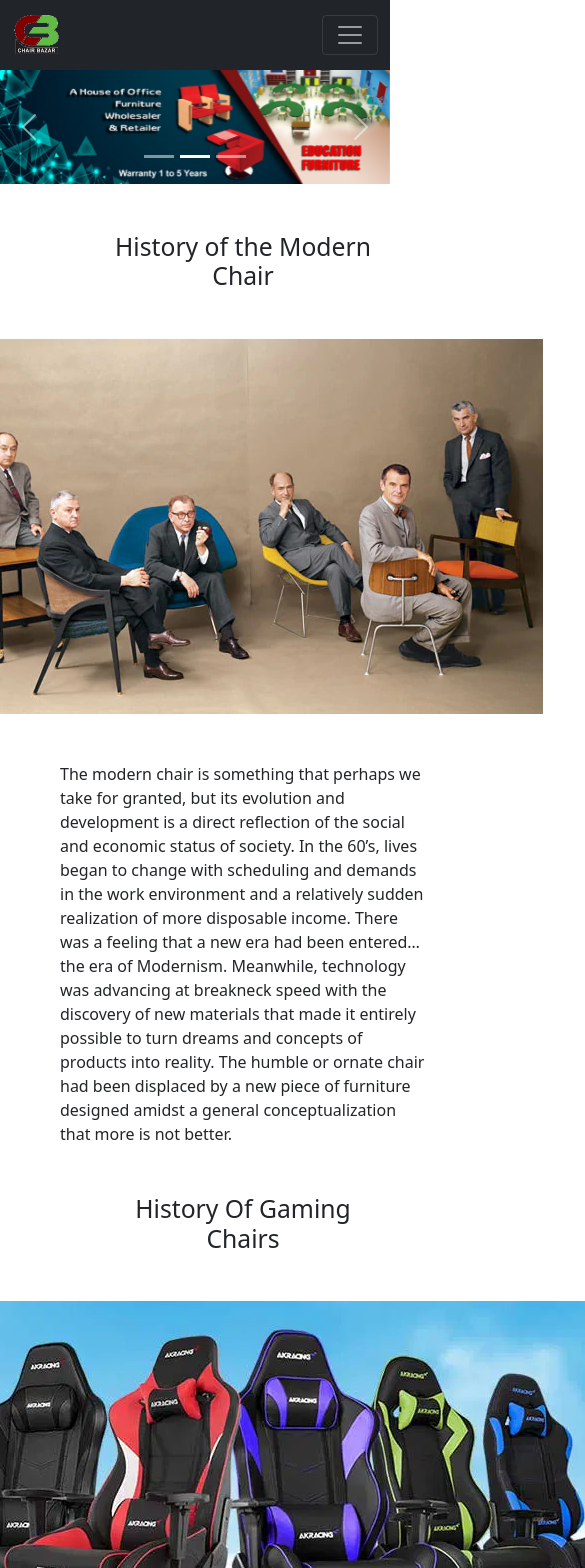
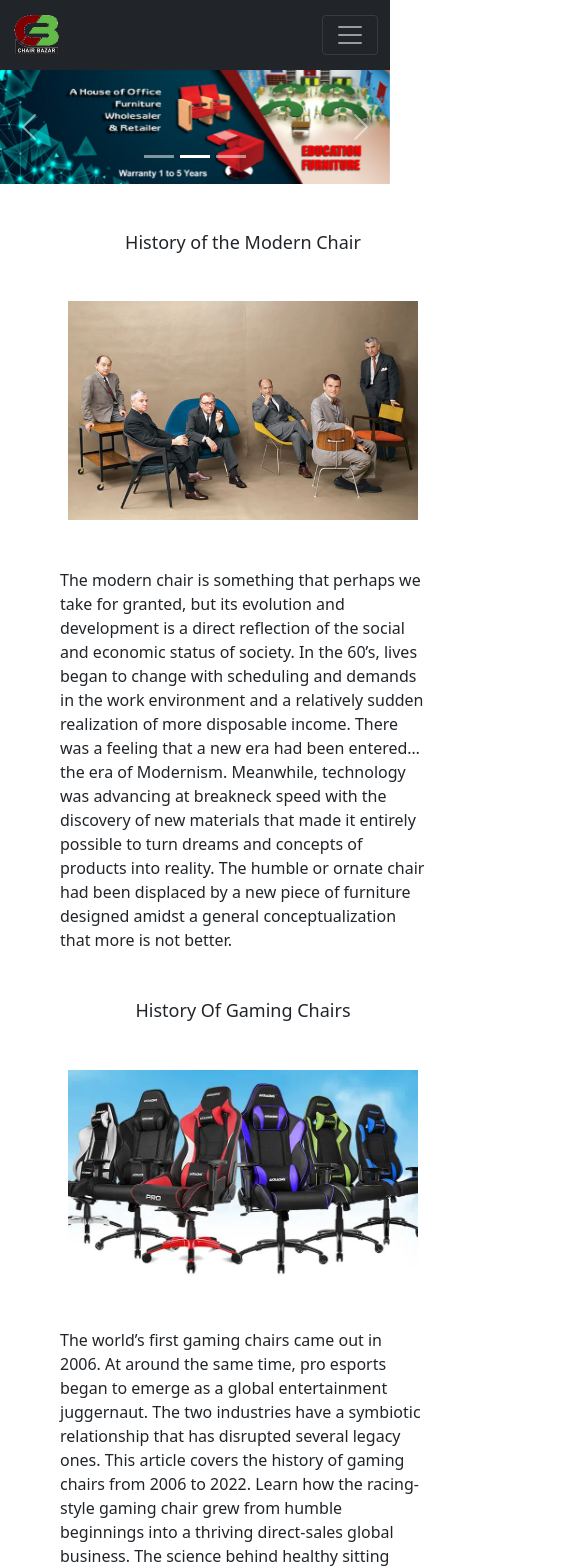
Before and after one commit to Shahadat91/inventory-management-client, a React (Create React App) app: page / in a window 390 px wide. Shown: the top 1568 px of the page, 585 px wide, since content can reach past the window. Built offline with nearby package versions, Linux system fonts and the light colour scheme; no server answers.

Commit message:
resposive primary  done

```diff
--- a/src/components/Footer/Footer.css
+++ b/src/components/Footer/Footer.css
@@ -5,3 +5,21 @@
     height: 150px;
     margin-top: 50px;
 }
+
+.footer-style{
+    display: flex;
+    justify-content: space-between;
+    align-items: center;
+    padding: 0 50px;
+}
+
+@media only screen and (max-width:576px) {
+
+    .footer-style{
+        display: flex;
+        justify-content: space-around;
+        align-items: center;
+        padding: 0;
+        margin-bottom: 10px;
+    }
+}
--- a/src/components/Footer/Footer.js
+++ b/src/components/Footer/Footer.js
@@ -14,7 +14,7 @@ const Footer = () => {
   return (
     <div>
       <footer className="footer">
-        <div className=" d-flex justify-content-between align-items-center">
+        <div className="footer-style">
           <div className="mt-3">
             <h5>Contact us</h5>
             <p className="mb-0">Email: support@chairbazar.com</p>
--- a/src/components/Header/Header.js
+++ b/src/components/Header/Header.js
@@ -23,7 +23,6 @@ const Header = () => {
           <Nav className="me-auto text-center">
             <Nav.Link as={Link} to="/home">Home</Nav.Link>
             <Nav.Link href="home#inventories">Inventory</Nav.Link>
-            <Nav.Link>About Us</Nav.Link>
             <Nav.Link as={Link} to="/blogs">
               Blogs
             </Nav.Link>
--- /dev/null
+++ b/src/components/History/History.css
@@ -0,0 +1,11 @@
+@media only screen and (max-width:576px) {
+
+    .history-title{
+        font-size: 18px;
+        margin: 0;
+    }
+    .history-img{
+        width: 350px;
+        height: auto;
+    }
+}
--- a/src/components/History/History.js
+++ b/src/components/History/History.js
@@ -1,13 +1,14 @@
 import React from "react";
 import historyImage1 from "../../Images/Img/modern_furniture_designers.webp";
 import historyImage2 from "../../Images/Img/akracing-intro-2021.webp";
+import './History.css';
 
 const History = () => {
   return (
     <div className="container m-5">
-      <h2 className="text-center m-5">History of the Modern Chair</h2>
+      <h2 className="history-title text-center m-5">History of the Modern Chair</h2>
       <div className="d-flex justify-content-center m-5">
-        <img src={historyImage1} alt="" />
+        <img className="history-img" src={historyImage1} alt="" />
       </div>
       <p>
         The modern chair is something that perhaps we take for granted, but its
@@ -22,9 +23,9 @@ const History = () => {
         furniture designed amidst a general conceptualization that more is not
         better.
       </p>
-      <h2 className="text-center m-5">History Of Gaming Chairs</h2>
+      <h2 className="history-title text-center m-5">History Of Gaming Chairs</h2>
       <div className="d-flex justify-content-center m-5">
-        <img src={historyImage2} alt="" />
+        <img className="history-img" src={historyImage2} alt="" />
       </div>
 
       <p>
--- a/src/components/ManageItems/ManageItems.js
+++ b/src/components/ManageItems/ManageItems.js
@@ -52,7 +52,7 @@ const ManageItems = () => {
       </div>
       <div>
           <Link to="/additems/:inventoryId">
-          <button className="btn btn-outline-info mt-5 w-25">Add New Item</button>
+          <button className="btn btn-outline-info mt-5">Add New Item</button>
           </Link>
       </div>
     </div>
--- a/src/components/MyItems/MyItems.js
+++ b/src/components/MyItems/MyItems.js
@@ -60,7 +60,7 @@ const MyItems = () => {
 
     return (
         <div>
-            <h1>My Items:{myItems.length} </h1>
+            <h2 className='text-center'>My Items: {myItems.length} </h2>
             <div className="inventories-container container mt-5">
 
           {myItems.map((myItem) => (
```
